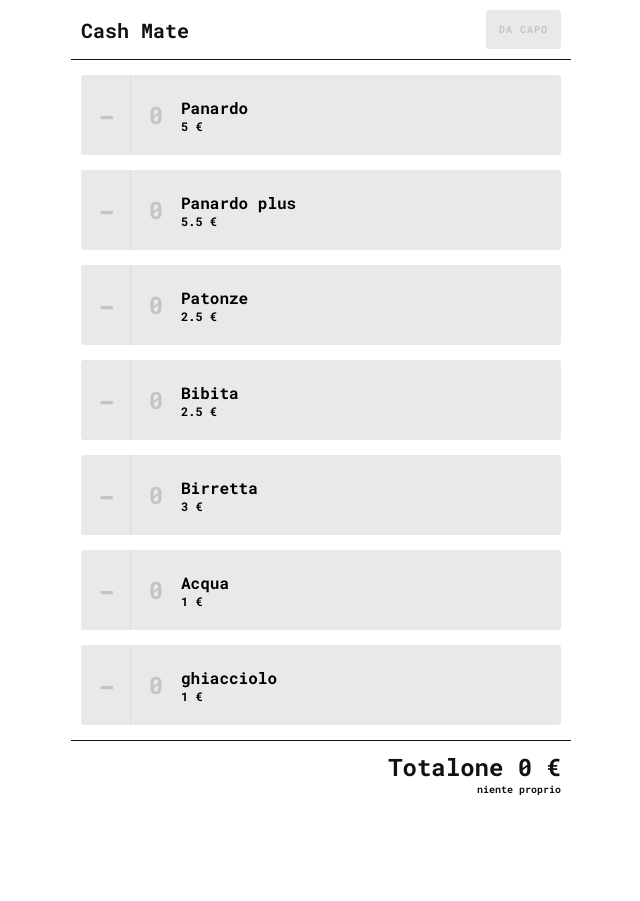
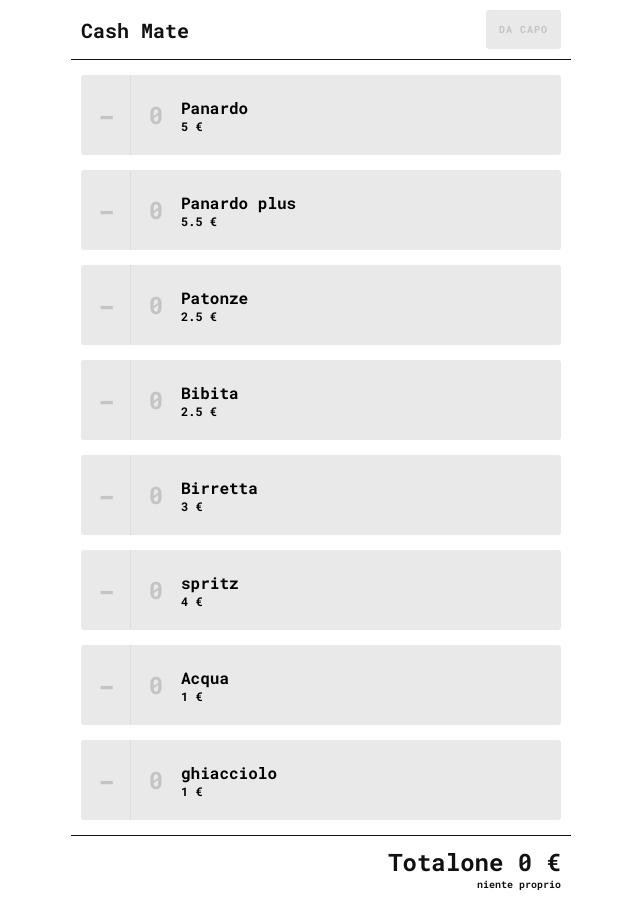
Before and after one commit to finoz/cash-mate, a React (Create React App) app: page / in a window 1280 px wide. Shown: the whole page, without its empty margins (319-959 px from the left). Before the commit the page ends 806 px from the top, so only its background shows below. Built offline with nearby package versions, Linux system fonts and the light colour scheme.

Commit message:
Update App.js spritz

```diff
--- a/src/App.js
+++ b/src/App.js
@@ -27,6 +27,11 @@ const itemList = [
     id: "birretta",
     name: "Birretta",
     price: 3.0,
+  },
+  {
+    id: "spritz",
+    name: "spritz",
+    price: 4,
   },
   {
     id: "acqua",
```
